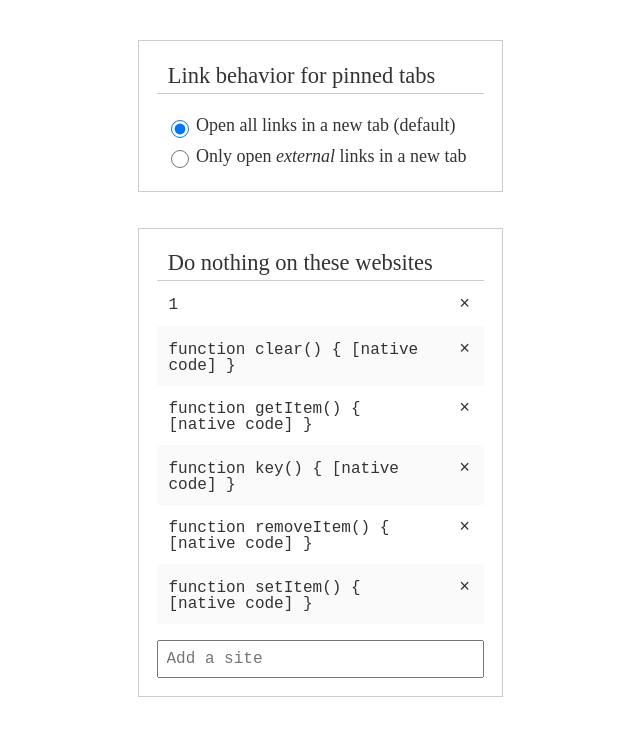
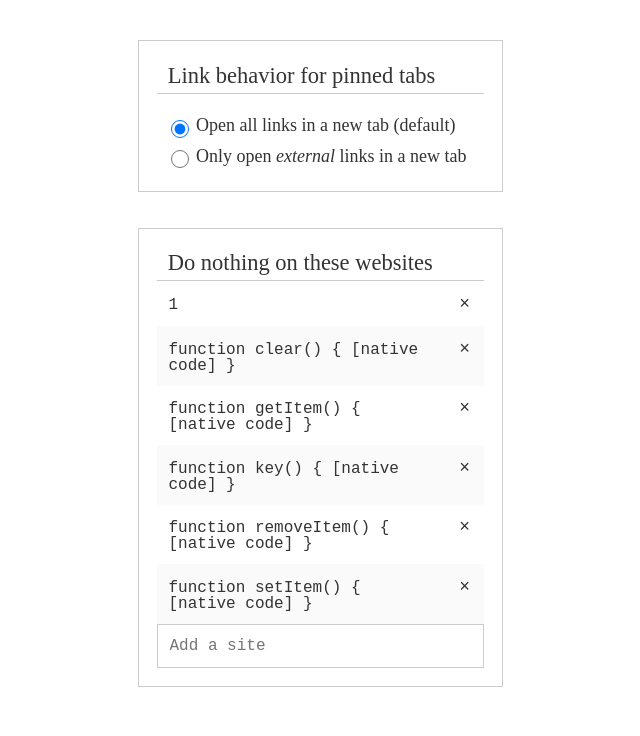
Before and after one commit to goodguyry/pinned-out, a browser extension: page src/options/index.html in a window 1280 px wide. Shown: the whole page, without its empty margins (320-960 px from the left). Drawn offline with Linux system fonts and the light colour scheme.

Commit message:
Input styling update

```diff
--- a/src/options/options.css
+++ b/src/options/options.css
@@ -153,8 +153,12 @@ input[type="text"] {
   width: 100%;
   font: inherit;
   font-family: monospace;
-  margin-top: 1em;
-  padding: 0.5em;
+  padding: 0.75em;
+  background: none;
+  border: 1px solid #ccc;
+  margin: 0;
+  text-align: left;
+  vertical-align: top;
 }
 
 .sr-only {
```
